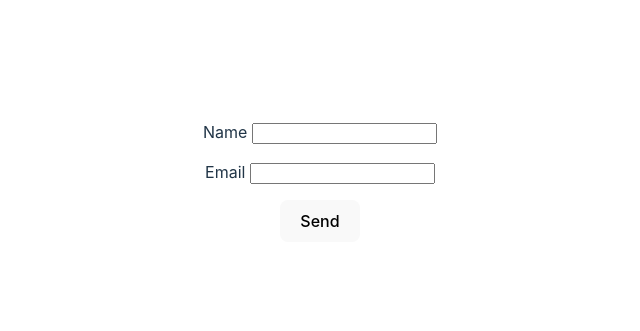
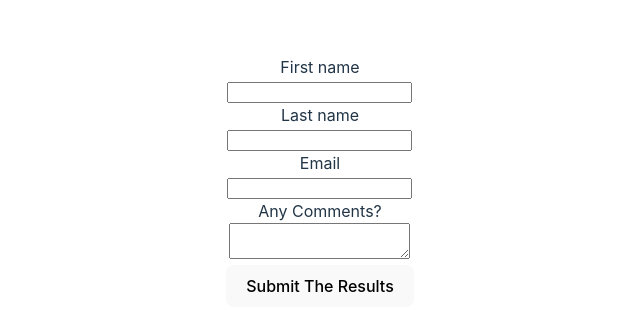
Before and after one commit to mikaelhadler/cabritolivre, a React (Vite) app: page / in a window 1280 px wide. Shown: the part 219-550 px from the top of the page, without its empty margins (320-960 px from the left). Built offline with nearby package versions, Linux system fonts and the light colour scheme.

Commit message:
adjust form

```diff
--- a/src/components/NetlifyForm/index.jsx
+++ b/src/components/NetlifyForm/index.jsx
@@ -1,18 +1,48 @@
 const NetlifyForm = () => (
-  <form name="contact" netlify>
-    <p>
+  <form
+    name="contact"
+    method="post"
+    data-netlify="true"
+    onSubmit="submit"
+    data-netlify-honeypot="bot-field"
+  >
+    <input type="hidden" name="form-name" value="contact" />
+
+    <div hidden>
+      <input name="bot-field" />
+    </div>
+
+    <div>
       <label>
-        Name <input type="text" name="name" />
+        First name
+        <br />
+        <input type="text" name="first-name" />
       </label>
-    </p>
-    <p>
+    </div>
+
+    <div>
       <label>
-        Email <input type="email" name="email" />
+        Last name
+        <br />
+        <input type="text" name="last-name" />
       </label>
-    </p>
-    <p>
-      <button type="submit">Send</button>
-    </p>
+    </div>
+
+    <div>
+      <label htmlFor="email">Email</label>
+      <br />
+      <input id="email" type="email" name="email" />
+    </div>
+
+    <div>
+      <label>
+        Any Comments?
+        <br />
+        <textarea name="comments"></textarea>
+      </label>
+    </div>
+
+    <button type="submit">Submit The Results</button>
   </form>
 );
 export default NetlifyForm;
```
